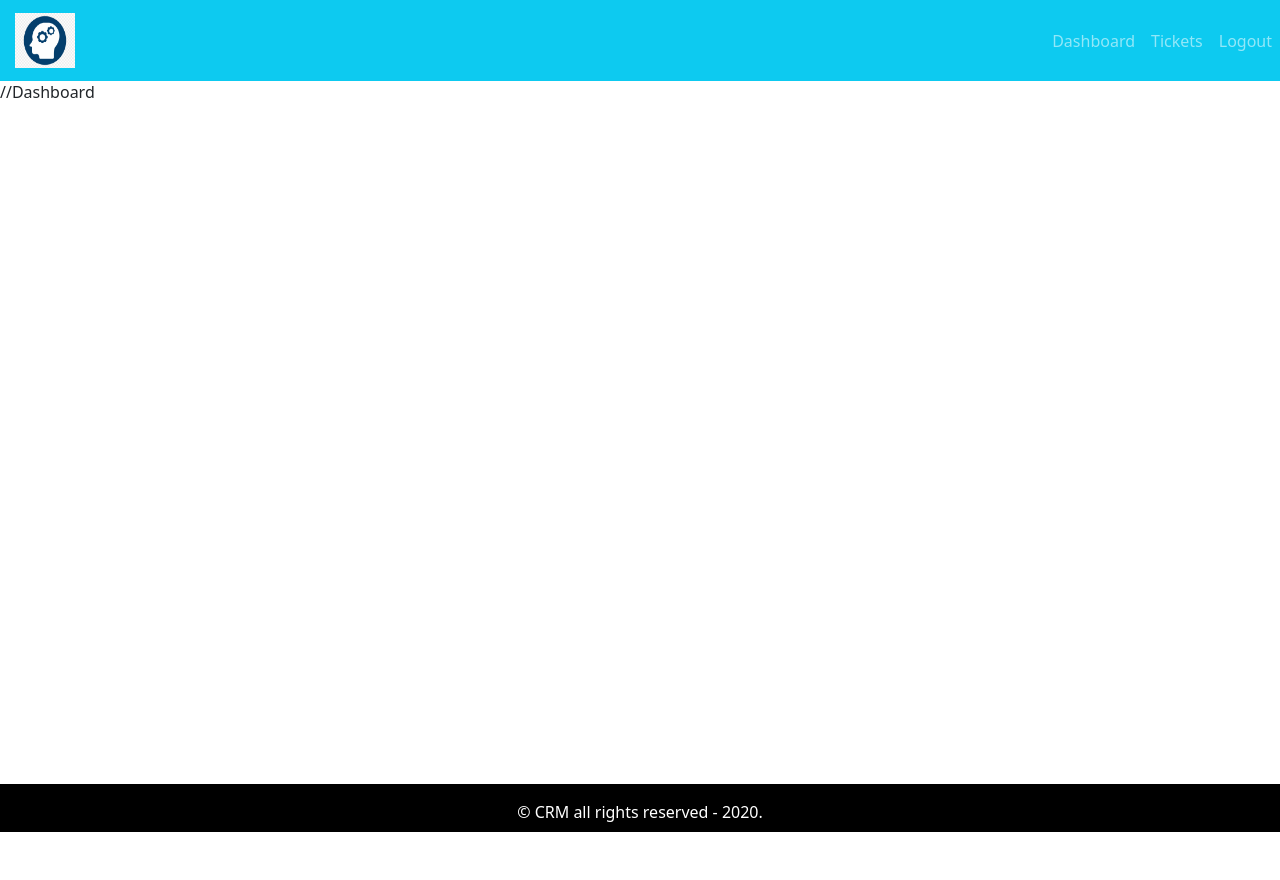
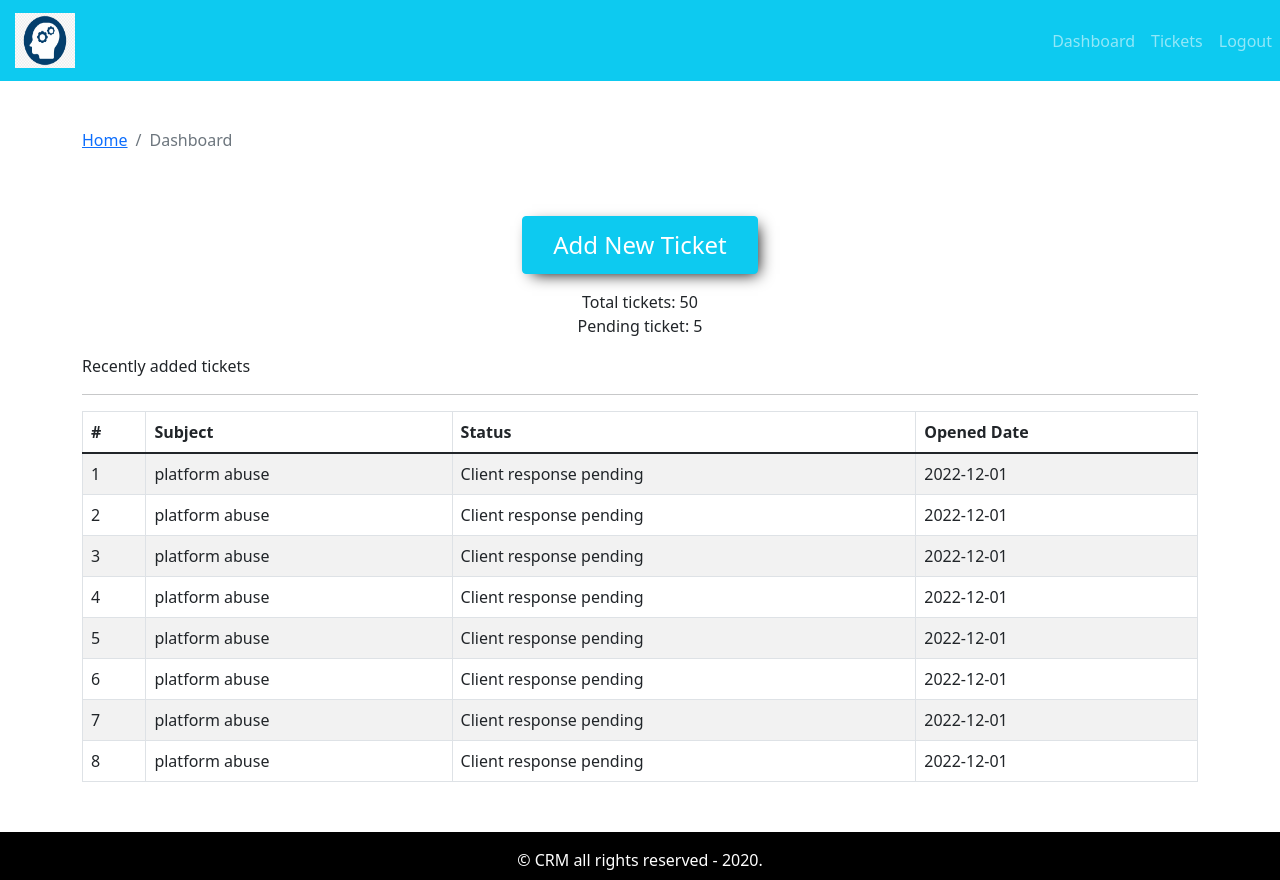
Before and after one commit to yufanren/ticket_frontend, a React (Create React App) app: page / in a window 1280 px wide. Before the commit the page ends 832 px from the top, so only its background shows below. Built offline with nearby package versions, Linux system fonts and the light colour scheme.

Commit message:
added breadcrumbs

```diff
--- a/src/App.js
+++ b/src/App.js
@@ -1,13 +1,14 @@
 import './App.css';
 import {Entry} from './page/entry/Entry'
 import { DefaultLayout } from './layout/DefaultLayout';
+import { Dashboard } from './page/dashboard/Dashboard';
 
 function App() {
   return (
     <div className="App">
       {/* <Entry /> */}
       <DefaultLayout>
-        //Dashboard
+        <Dashboard />
       </DefaultLayout>
     </div>
   );
--- /dev/null
+++ b/src/asset/data/dummy-ticket.json
@@ -0,0 +1,50 @@
+[
+    {
+        "id": 1,
+        "subject": "platform abuse",
+        "status": "Client response pending",
+        "addedAt": "2022-12-01"
+    },
+    {
+        "id": 2,
+        "subject": "platform abuse",
+        "status": "Client response pending",
+        "addedAt": "2022-12-01"
+    },
+    {
+        "id": 3,
+        "subject": "platform abuse",
+        "status": "Client response pending",
+        "addedAt": "2022-12-01"
+    },
+    {
+        "id": 4,
+        "subject": "platform abuse",
+        "status": "Client response pending",
+        "addedAt": "2022-12-01"
+    },
+    {
+        "id": 5,
+        "subject": "platform abuse",
+        "status": "Client response pending",
+        "addedAt": "2022-12-01"
+    },
+    {
+        "id": 6,
+        "subject": "platform abuse",
+        "status": "Client response pending",
+        "addedAt": "2022-12-01"
+    },
+    {
+        "id": 7,
+        "subject": "platform abuse",
+        "status": "Client response pending",
+        "addedAt": "2022-12-01"
+    },
+    {
+        "id": 8,
+        "subject": "platform abuse",
+        "status": "Client response pending",
+        "addedAt": "2022-12-01"
+    }
+]
--- /dev/null
+++ b/src/components/breadcrumb/BreadCrumb.js
@@ -0,0 +1,11 @@
+import React from 'react'
+import {Breadcrumb} from 'react-bootstrap'
+
+export const BreadCrumb = ({page}) => {
+  return (
+    <Breadcrumb>
+    <Breadcrumb.Item href="/">Home</Breadcrumb.Item>
+    <Breadcrumb.Item active>{page}</Breadcrumb.Item>
+    </Breadcrumb>
+  )
+}
--- /dev/null
+++ b/src/components/ticket-table/TicketTable.js
@@ -0,0 +1,29 @@
+import React from 'react'
+import {Table} from 'react-bootstrap'
+
+export const TicketTable = ({tickets}) => {
+  return (
+    <Table striped bordered hover>
+        <thead>
+            <tr>
+                <th>#</th>
+                <th>Subject</th>
+                <th>Status</th>
+                <th>Opened Date</th>
+            </tr>
+        </thead>
+        <tbody>
+            {tickets.length ? tickets.map(ticket =>
+            <tr key={ticket.id}>
+                <td>{ticket.id}</td>
+                <td>{ticket.subject}</td>
+                <td>{ticket.status}</td>
+                <td>{ticket.addedAt}</td>
+            </tr>) :
+            <tr>
+                <td colSpan='4' className='text-center'>No Ticket Shown</td>
+            </tr>}
+        </tbody>
+    </Table>
+  )
+}
--- a/src/layout/DefaultLayout.js
+++ b/src/layout/DefaultLayout.js
@@ -5,10 +5,10 @@ import {Header} from './Header'
 export const DefaultLayout = ({children}) => {
   return (
     <div className='default-layout'>
-      <div className='header'>
+      <header className='header'>
         <Header />
-      </div>
-      <main className='main'>
+      </header>
+      <main className='main mt-5'>
         {children}
       </main>
       <footer className='footer'>
--- /dev/null
+++ b/src/page/dashboard/Dashboard.js
@@ -0,0 +1,41 @@
+import React from 'react'
+import {Container, Row, Col, Button, Breadcrumb} from 'react-bootstrap'
+import { TicketTable } from '../../components/ticket-table/TicketTable'
+import tickets from '../../asset/data/dummy-ticket.json'
+import {BreadCrumb} from '../../components/breadcrumb/BreadCrumb'
+
+export const Dashboard = () => {
+  return (
+    <Container>
+      <Row>
+        <Col>
+          <BreadCrumb page="Dashboard" />
+        </Col>
+      </Row>
+        <Row>
+            <Col className='text-center mt-5 mb-3' size='sm'>
+                <Button variant='info' style={{fontSize: '1.5rem',
+                'padding':"10px 30px", 'color':'white', boxShadow:'5px 5px 15px -5px black'}}>
+                Add New Ticket</Button>
+            </Col>
+        </Row>
+        <Row>
+          <Col className='text-center mb-2'>
+            <div>Total tickets: 50</div>
+            <div>Pending ticket: 5</div>
+          </Col>
+        </Row>
+        <Row>
+          <Col className='mt-2'>
+            Recently added tickets
+          </Col>
+        </Row>
+        <hr />
+        <Row>
+          <Col className='recent-ticket'>
+            <TicketTable tickets={tickets}/>
+          </Col>
+        </Row>
+    </Container>
+  )
+}
```
Also changed, not shown: src/asset/img/logo.jpg (deleted).
